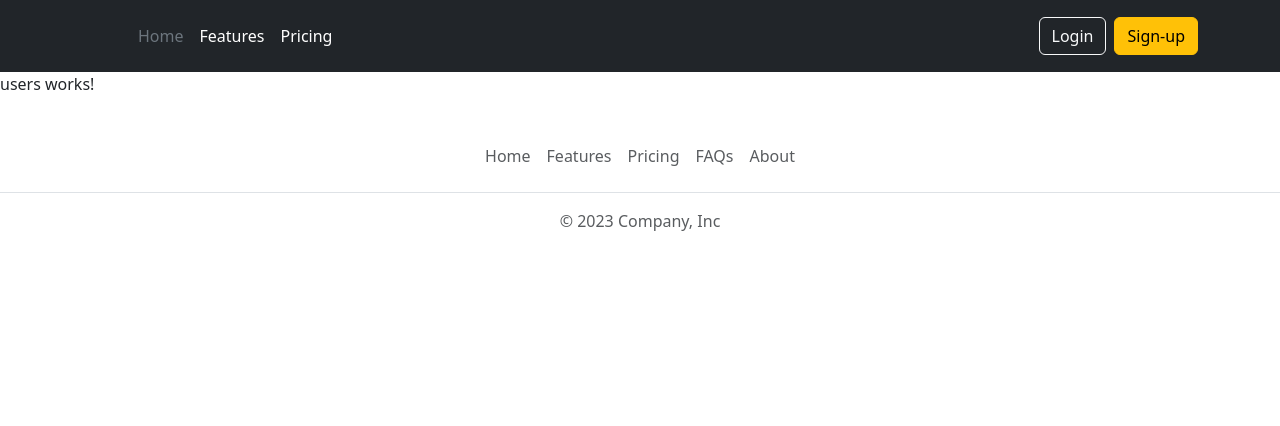
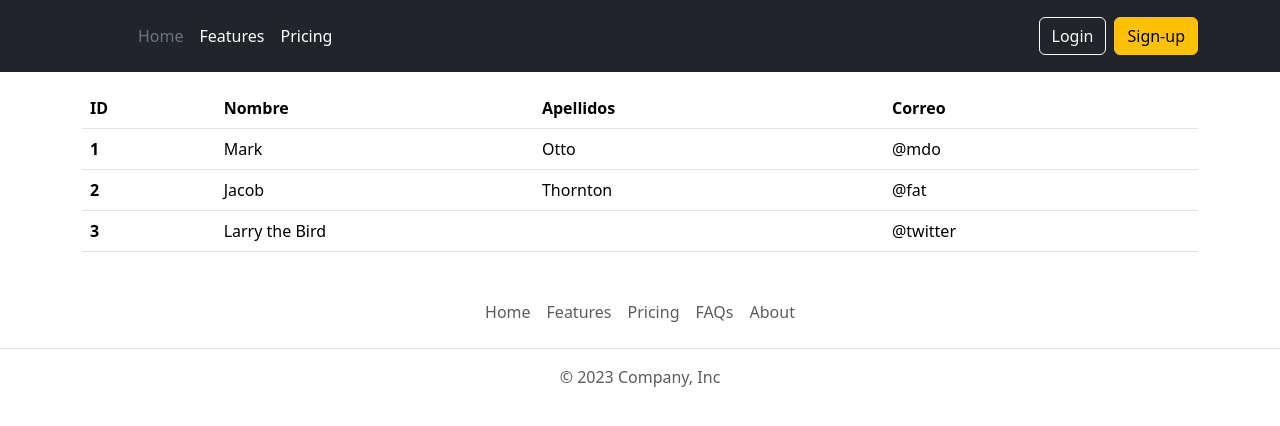
Before and after one commit to Erick-Hernandez-Ortega/prueba-tecnica-yo-contigo, an Angular app: page / in a window 1280 px wide. Shown: the top 426 px of the page. Built offline with nearby package versions, Linux system fonts and the light colour scheme.

Commit message:
Creo nuevo componente

```diff
--- a/package.json
+++ b/package.json
@@ -20,6 +20,7 @@
     "@angular/router": "^16.1.0",
     "bootstrap": "^5.3.2",
     "jquery": "^3.7.1",
+    "mysql2": "^3.6.2",
     "popper.js": "^1.16.1",
     "rxjs": "~7.8.0",
     "tslib": "^2.3.0",
--- /dev/null
+++ b/src/app/components/create-users/create-users.component.html
@@ -0,0 +1,3 @@
+<p>
+  create-users works!
+</p>
--- a/src/app/components/users/users.component.html
+++ b/src/app/components/users/users.component.html
@@ -1,3 +1,31 @@
-<p>
-  users works!
-</p>
+<div class="container">
+  <table class="table table-hover my-3">
+    <thead>
+      <tr>
+        <th scope="col">ID</th>
+        <th scope="col">Nombre</th>
+        <th scope="col">Apellidos</th>
+        <th scope="col">Correo</th>
+      </tr>
+    </thead>
+    <tbody>
+      <tr>
+        <th scope="row">1</th>
+        <td>Mark</td>
+        <td>Otto</td>
+        <td>@mdo</td>
+      </tr>
+      <tr>
+        <th scope="row">2</th>
+        <td>Jacob</td>
+        <td>Thornton</td>
+        <td>@fat</td>
+      </tr>
+      <tr>
+        <th scope="row">3</th>
+        <td colspan="2">Larry the Bird</td>
+        <td>@twitter</td>
+      </tr>
+    </tbody>
+  </table>
+</div>
```
Also changed, not shown: src/app/components/create-users/create-users.component.ts (added, +15 -0 lines), src/app/components/create-users/create-users.component.css (added), 2 other files (tests, documents, lock files or other folders).
